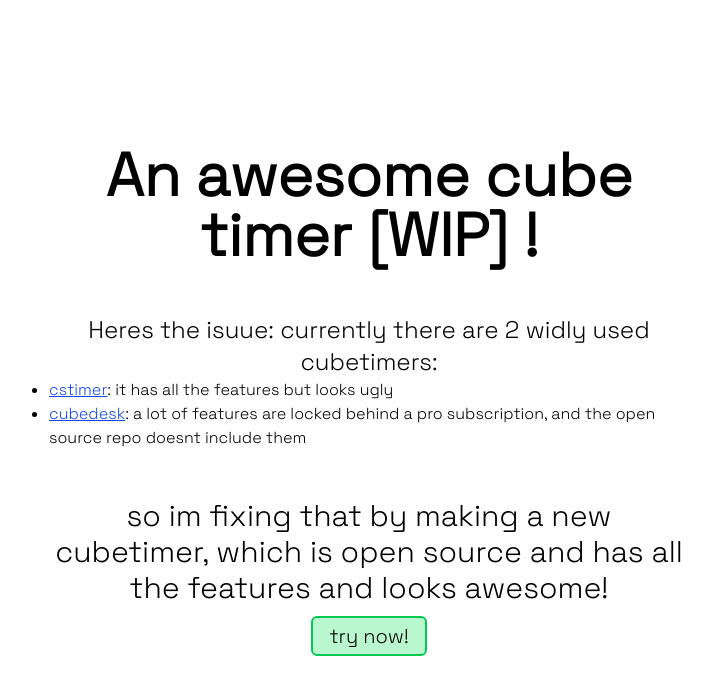
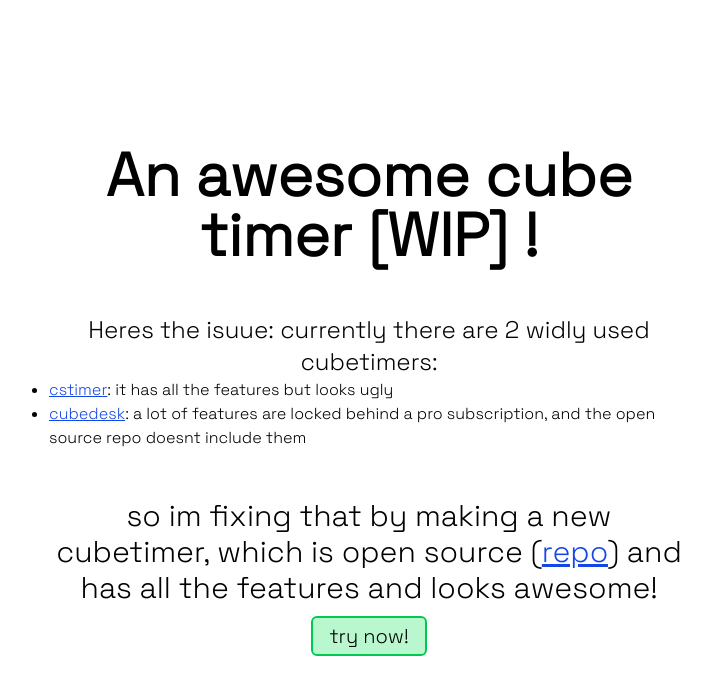
Before and after one commit to RezHackXYZ/cube-timer, a SvelteKit app: page / in a window 1280 px wide. Shown: the top 694 px of the page, without its empty margins (271-983 px from the left). Built offline with nearby package versions, Linux system fonts and the light colour scheme.

Commit message:
added github

```diff
--- a/src/routes/+page.svelte
+++ b/src/routes/+page.svelte
@@ -20,8 +20,10 @@
 
 		<div class="flex flex-col items-center gap-3">
 			<span class="text-3xl"
-				>so im fixing that by making a new cubetimer, which is open source and has all the features
-				and looks awesome!</span
+				>so im fixing that by making a new cubetimer, which is open source (<a
+					class="text-blue-700 underline"
+					href="https://github.com/RezHackXYZ/cube-timer/">repo</a
+				>) and has all the features and looks awesome!</span
 			>
 
 			<a href="./app"><button class="btn green">try now!</button></a>
```
